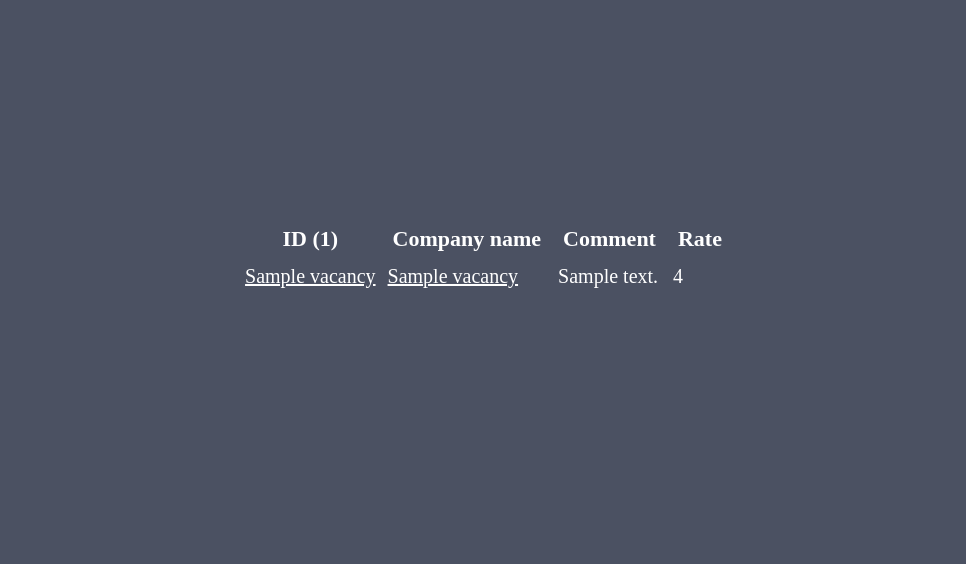
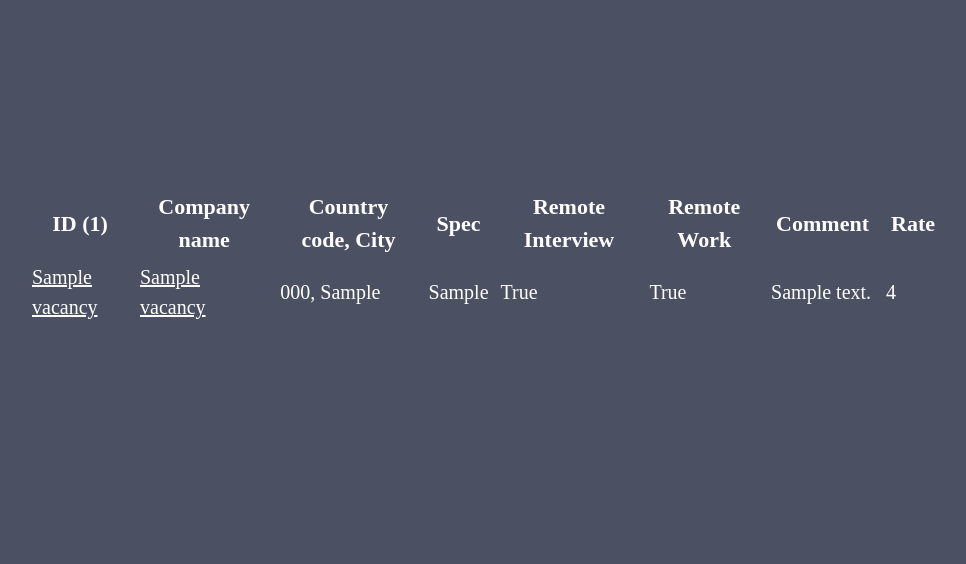
Before and after one commit to ArchiKeV/jjit, a FastAPI app: page /vacancy_list in a window 1280 px wide. Shown: the part 145-709 px from the top of the page, without its empty margins (154-1120 px from the left). Run offline with FastAPI, Linux system fonts and the light colour scheme; tables that the repository leaves empty hold one stand-in row (values such as "Sample post").

Commit message:
feat: Add additional columns with job information

```diff
--- a/templates/vacancy_list.html
+++ b/templates/vacancy_list.html
@@ -30,6 +30,10 @@
       <tr>
         <th class="table__th">ID ({{ vac_len }})</th>
         <th class="table__th">Company name</th>
+        <th class="table__th">Country code, City</th>
+        <th class="table__th">Spec</th>
+        <th class="table__th">Remote Interview</th>
+        <th class="table__th">Remote Work</th>
         <th class="table__th">Comment</th>
         <th class="table__th">Rate</th>
       </tr>
@@ -43,6 +47,10 @@
         <td class="table__td">
           <a class="link" href="/vacancy_list?company={{ vacancy.company_name }}">{{ vacancy.company_name }}</a>
         </td>
+        <td class="table__td">{{ vacancy.country_code }}, {{ vacancy.city }}</td>
+        <td class="table__td">{{ vacancy.specialization }}</td>
+        <td class="table__td">{{ vacancy.remote_interview }}</td>
+        <td class="table__td">{{ vacancy.remote_work }}</td>
         <td class="table__td">{{ vacancy.comment }}</td>
         <td class="table__td">{{ vacancy.rate }}</td>
       </tr>
```
